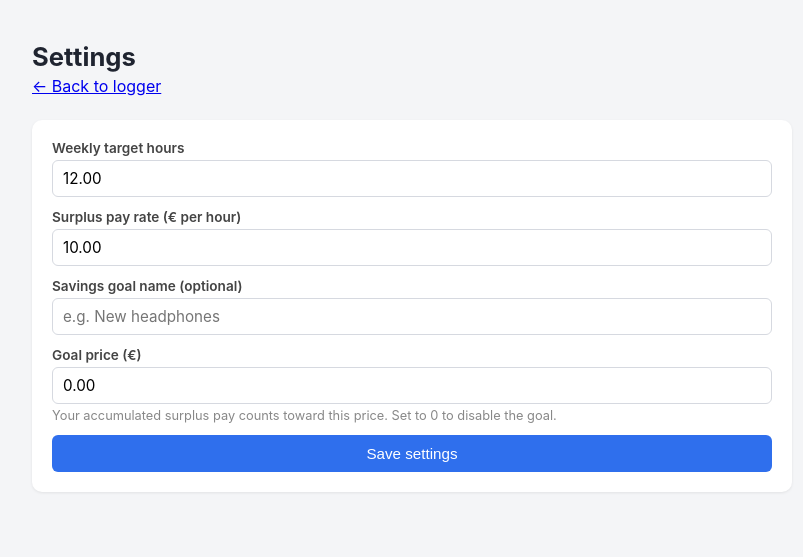
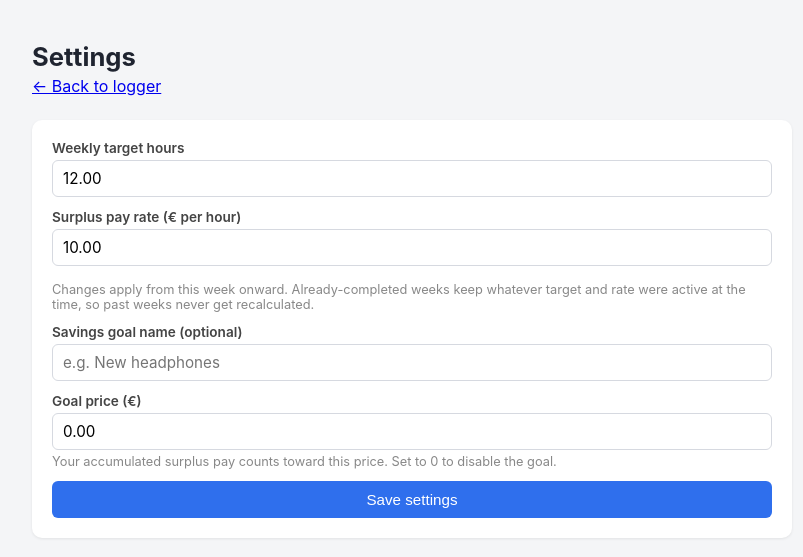
Before and after one commit to GameGuy1900/workhour_logger_website, a PHP site: page /settings.php in a window 1280 px wide. Shown: the top 557 px of the page, without its empty margins (228-1031 px from the left). Run offline with PHP 8.4, Linux system fonts and the light colour scheme; data comes from the database, SQL or seed files in the repository.

Commit message:
Make weekly target and surplus rate changes apply only going forward
Previously settings.php overwrote a single global value, so editing the
weekly target or surplus rate silently recalculated every already-
completed week too. Settings are now effective-dated (settings_history
table): each save records the value from the current week onward, and
compute_weekly_summaries looks up whichever snapshot was actually in
effect for each week. Past weeks are now provably immutable once
complete. Settings page shows a small change history for transparency.

Co-Authored-By: Claude Sonnet 5 <noreply@anthropic.com>
Claude-Session: https://claude.ai/code/session_01TNxAXZraiVw4hkAtqYhVGE

```diff
--- a/includes/settings.php
+++ b/includes/settings.php
@@ -1,38 +1,78 @@
 <?php
 
 /**
- * Returns the single settings row, seeding it with defaults if missing
- * (e.g. on a database created before the settings table existed).
+ * Returns the savings goal row (label + price), seeding it with defaults
+ * if missing (e.g. on a database created before this table existed).
  */
-function get_settings(): array
+function get_goal_settings(): array
 {
     $db = get_db();
     $row = $db->query('SELECT * FROM settings WHERE id = 1')->fetch();
     if ($row === false) {
-        $db->exec(
-            "INSERT INTO settings (id, weekly_target_hours, surplus_rate_eur, goal_label, goal_amount_eur)
-             VALUES (1, 12.00, 10.00, '', 0.00)"
-        );
+        $db->exec("INSERT INTO settings (id, goal_label, goal_amount_eur) VALUES (1, '', 0.00)");
         $row = $db->query('SELECT * FROM settings WHERE id = 1')->fetch();
     }
     return $row;
 }
 
-function update_settings(float $weeklyTargetHours, float $surplusRateEur, string $goalLabel, float $goalAmountEur): void
+function update_goal_settings(string $goalLabel, float $goalAmountEur): void
 {
-    get_settings(); // ensure the row exists before updating it
+    get_goal_settings(); // ensure the row exists before updating it
     $stmt = get_db()->prepare(
-        'UPDATE settings
-         SET weekly_target_hours = :weekly_target_hours,
-             surplus_rate_eur = :surplus_rate_eur,
-             goal_label = :goal_label,
-             goal_amount_eur = :goal_amount_eur
-         WHERE id = 1'
+        'UPDATE settings SET goal_label = :goal_label, goal_amount_eur = :goal_amount_eur WHERE id = 1'
     );
     $stmt->execute([
-        ':weekly_target_hours' => $weeklyTargetHours,
-        ':surplus_rate_eur' => $surplusRateEur,
         ':goal_label' => $goalLabel,
         ':goal_amount_eur' => $goalAmountEur,
     ]);
 }
+
+/**
+ * Returns every settings_history row (weekly target + surplus rate over
+ * time), seeding a default fallback row if the table is empty.
+ */
+function get_settings_history(): array
+{
+    $db = get_db();
+    $rows = $db->query('SELECT * FROM settings_history ORDER BY effective_from ASC')->fetchAll();
+    if (empty($rows)) {
+        $db->exec(
+            "INSERT INTO settings_history (effective_from, weekly_target_hours, surplus_rate_eur)
+             VALUES ('1970-01-01', 12.00, 10.00)"
+        );
+        $rows = $db->query('SELECT * FROM settings_history ORDER BY effective_from ASC')->fetchAll();
+    }
+    return $rows;
+}
+
+/**
+ * Returns the weekly target / surplus rate currently in effect (i.e. for
+ * the week containing $today), for pre-filling the settings form.
+ */
+function get_current_settings(string $today): array
+{
+    return settings_for_week(get_settings_history(), week_start($today));
+}
+
+/**
+ * Records a change to the weekly target / surplus rate, effective from
+ * the given week onward. Saving again within the same week updates that
+ * week's row rather than creating a duplicate, so only one snapshot per
+ * week ever exists. Weeks before $effectiveFrom keep whatever snapshot
+ * was already in effect for them.
+ */
+function save_settings_change(string $effectiveFrom, float $weeklyTargetHours, float $surplusRateEur): void
+{
+    $stmt = get_db()->prepare(
+        'INSERT INTO settings_history (effective_from, weekly_target_hours, surplus_rate_eur)
+         VALUES (:effective_from, :weekly_target_hours, :surplus_rate_eur)
+         ON DUPLICATE KEY UPDATE
+             weekly_target_hours = VALUES(weekly_target_hours),
+             surplus_rate_eur = VALUES(surplus_rate_eur)'
+    );
+    $stmt->execute([
+        ':effective_from' => $effectiveFrom,
+        ':weekly_target_hours' => $weeklyTargetHours,
+        ':surplus_rate_eur' => $surplusRateEur,
+    ]);
+}
--- a/includes/weeks.php
+++ b/includes/weeks.php
@@ -12,18 +12,43 @@ function week_start(string $date): string
 }
 
 /**
+ * Finds the settings snapshot in effect for a given week.
+ *
+ * @param array $settingsHistory Rows with 'effective_from' (Y-m-d),
+ *              'weekly_target_hours' (float), 'surplus_rate_eur' (float), in any order.
+ * @param string $weekStart Y-m-d Monday of the week to look up.
+ * @return array The row with the latest 'effective_from' <= $weekStart, or the
+ *               earliest row if $weekStart predates all of them.
+ */
+function settings_for_week(array $settingsHistory, string $weekStart): array
+{
+    usort($settingsHistory, fn($a, $b) => strcmp($a['effective_from'], $b['effective_from']));
+
+    $applicable = $settingsHistory[0];
+    foreach ($settingsHistory as $row) {
+        if ($row['effective_from'] <= $weekStart) {
+            $applicable = $row;
+        }
+    }
+    return $applicable;
+}
+
+/**
  * Builds one summary row per week from the first logged week through the
  * current week, carrying any shortfall forward as extra required hours
- * on the following week.
+ * on the following week. Each week's target/rate come from whichever
+ * settings_history snapshot was in effect for that week, so changing
+ * settings today never changes the numbers for already-completed weeks.
  *
  * @param array $entries Rows with 'entry_date' (Y-m-d) and 'hours' (float).
- * @param float $baseTarget Base weekly target hours (e.g. 12).
+ * @param array $settingsHistory See settings_for_week().
  * @param string $today Y-m-d, injectable for testing.
- * @return array List of ['week_start', 'week_end', 'logged', 'required', 'difference', 'met', 'surplus']
+ * @return array List of ['week_start', 'week_end', 'logged', 'weekly_target_hours',
+ *               'surplus_rate_eur', 'required', 'difference', 'met', 'surplus', 'surplus_pay']
  *               ordered oldest week first. 'surplus' is hours logged beyond that week's
  *               required hours (0 when the week fell short); it is never carried forward.
  */
-function compute_weekly_summaries(array $entries, float $baseTarget, string $today): array
+function compute_weekly_summaries(array $entries, array $settingsHistory, string $today): array
 {
     $loggedByWeek = [];
     foreach ($entries as $entry) {
@@ -47,7 +72,12 @@ function compute_weekly_summaries(array $entries, float $baseTarget, string $tod
         $ws = $cursor->format('Y-m-d');
         $weekEnd = (clone $cursor)->modify('+6 days')->format('Y-m-d');
         $logged = $loggedByWeek[$ws] ?? 0.0;
-        $required = $baseTarget + $carry;
+
+        $weekSettings = settings_for_week($settingsHistory, $ws);
+        $weeklyTargetHours = (float) $weekSettings['weekly_target_hours'];
+        $surplusRateEur = (float) $weekSettings['surplus_rate_eur'];
+
+        $required = $weeklyTargetHours + $carry;
         $difference = $logged - $required;
         $met = $difference >= 0;
         $surplus = $met ? $difference : 0.0;
@@ -56,10 +86,13 @@ function compute_weekly_summaries(array $entries, float $baseTarget, string $tod
             'week_start' => $ws,
             'week_end' => $weekEnd,
             'logged' => $logged,
+            'weekly_target_hours' => $weeklyTargetHours,
+            'surplus_rate_eur' => $surplusRateEur,
             'required' => $required,
             'difference' => $difference,
             'met' => $met,
             'surplus' => $surplus,
+            'surplus_pay' => $surplus * $surplusRateEur,
         ];
 
         $carry = $met ? 0.0 : -$difference;
--- a/settings.php
+++ b/settings.php
@@ -1,5 +1,6 @@
 <?php
 require_once __DIR__ . '/includes/db.php';
+require_once __DIR__ . '/includes/weeks.php';
 require_once __DIR__ . '/includes/settings.php';
 
 function h($value)
@@ -7,6 +8,7 @@ function h($value)
     return htmlspecialchars((string) $value, ENT_QUOTES);
 }
 
+$today = (new DateTime())->format('Y-m-d');
 $errors = [];
 
 if ($_SERVER['REQUEST_METHOD'] === 'POST') {
@@ -26,18 +28,16 @@ if ($_SERVER['REQUEST_METHOD'] === 'POST') {
     }
 
     if (empty($errors)) {
-        update_settings(
-            (float) $weeklyTargetHours,
-            (float) $surplusRateEur,
-            $goalLabel,
-            (float) $goalAmountEur
-        );
+        save_settings_change(week_start($today), (float) $weeklyTargetHours, (float) $surplusRateEur);
+        update_goal_settings($goalLabel, (float) $goalAmountEur);
         header('Location: settings.php?saved=1');
         exit;
     }
 }
 
-$settings = get_settings();
+$currentSettings = get_current_settings($today);
+$goalSettings = get_goal_settings();
+$history = array_reverse(get_settings_history());
 ?>
 <!DOCTYPE html>
 <html lang="en">
@@ -69,23 +69,27 @@ $settings = get_settings();
             <div>
                 <label for="weekly_target_hours">Weekly target hours</label>
                 <input type="number" id="weekly_target_hours" name="weekly_target_hours" step="0.25" min="0.25"
-                       value="<?= h($_POST['weekly_target_hours'] ?? $settings['weekly_target_hours']) ?>" required>
+                       value="<?= h($_POST['weekly_target_hours'] ?? $currentSettings['weekly_target_hours']) ?>" required>
             </div>
             <div>
                 <label for="surplus_rate_eur">Surplus pay rate (&euro; per hour)</label>
                 <input type="number" id="surplus_rate_eur" name="surplus_rate_eur" step="0.01" min="0"
-                       value="<?= h($_POST['surplus_rate_eur'] ?? $settings['surplus_rate_eur']) ?>" required>
+                       value="<?= h($_POST['surplus_rate_eur'] ?? $currentSettings['surplus_rate_eur']) ?>" required>
             </div>
+            <p class="field-hint">
+                Changes apply from this week onward. Already-completed weeks keep whatever
+                target and rate were active at the time, so past weeks never get recalculated.
+            </p>
             <div>
                 <label for="goal_label">Savings goal name (optional)</label>
                 <input type="text" id="goal_label" name="goal_label" maxlength="255"
                        placeholder="e.g. New headphones"
-                       value="<?= h($_POST['goal_label'] ?? $settings['goal_label']) ?>">
+                       value="<?= h($_POST['goal_label'] ?? $goalSettings['goal_label']) ?>">
             </div>
             <div>
                 <label for="goal_amount_eur">Goal price (&euro;)</label>
                 <input type="number" id="goal_amount_eur" name="goal_amount_eur" step="0.01" min="0"
-                       value="<?= h($_POST['goal_amount_eur'] ?? $settings['goal_amount_eur']) ?>" required>
+                       value="<?= h($_POST['goal_amount_eur'] ?? $goalSettings['goal_amount_eur']) ?>" required>
                 <p class="field-hint">
                     Your accumulated surplus pay counts toward this price. Set to 0 to disable the goal.
                 </p>
@@ -93,6 +97,26 @@ $settings = get_settings();
             <button type="submit">Save settings</button>
         </form>
     </div>
+
+    <?php if (count($history) > 1): ?>
+    <div class="card">
+        <h2>Change history</h2>
+        <table>
+            <thead>
+                <tr><th>Effective from</th><th>Target hours</th><th>Rate</th></tr>
+            </thead>
+            <tbody>
+            <?php foreach ($history as $row): ?>
+                <tr>
+                    <td><?= h($row['effective_from']) ?></td>
+                    <td><?= h(number_format((float) $row['weekly_target_hours'], 2)) ?></td>
+                    <td>&euro;<?= h(number_format((float) $row['surplus_rate_eur'], 2)) ?>/hr</td>
+                </tr>
+            <?php endforeach; ?>
+            </tbody>
+        </table>
+    </div>
+    <?php endif; ?>
 </div>
 </body>
 </html>
```
Also changed, not shown: index.php (+13 -13 lines), schema.sql (+20 -5 lines), test/weeks_test.php (+54 -5 lines), README.md.
